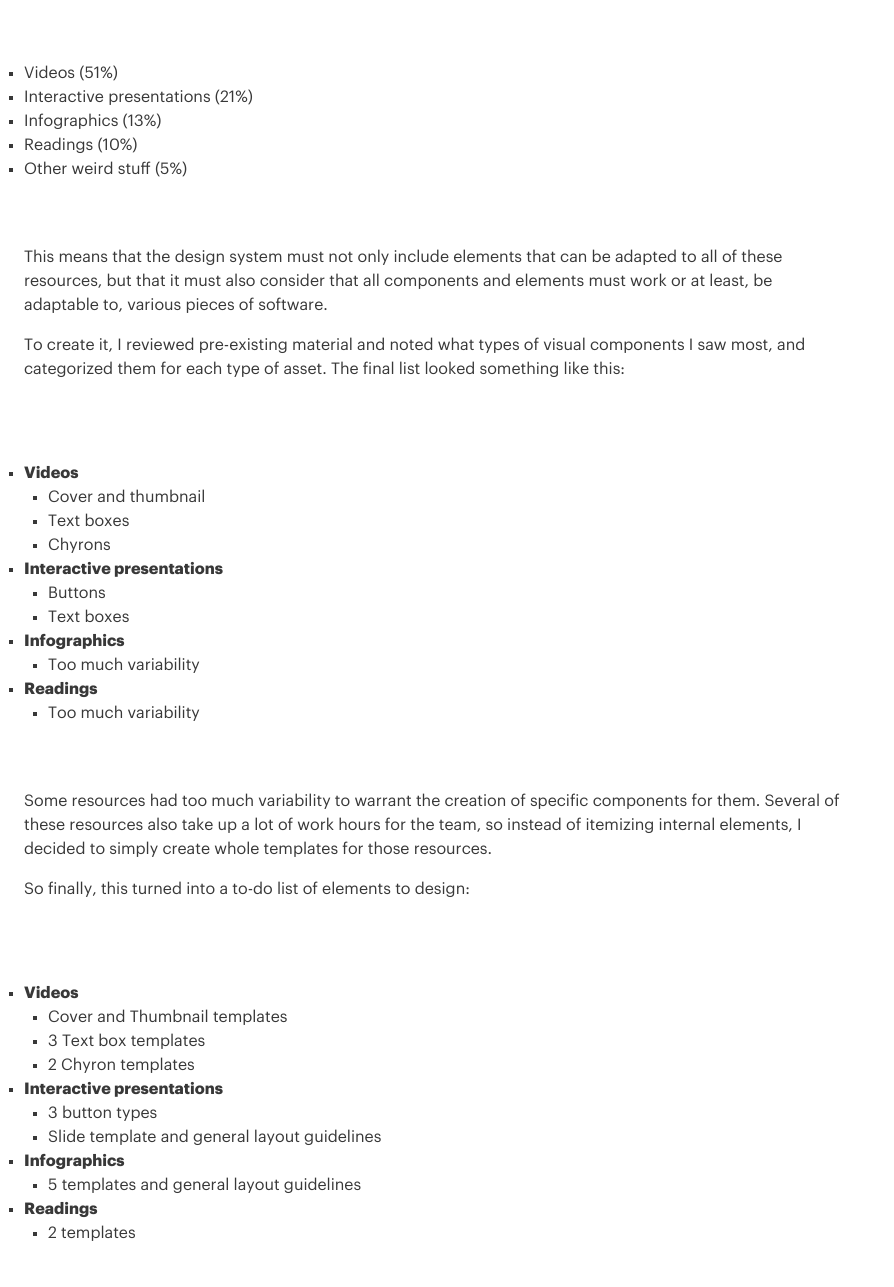
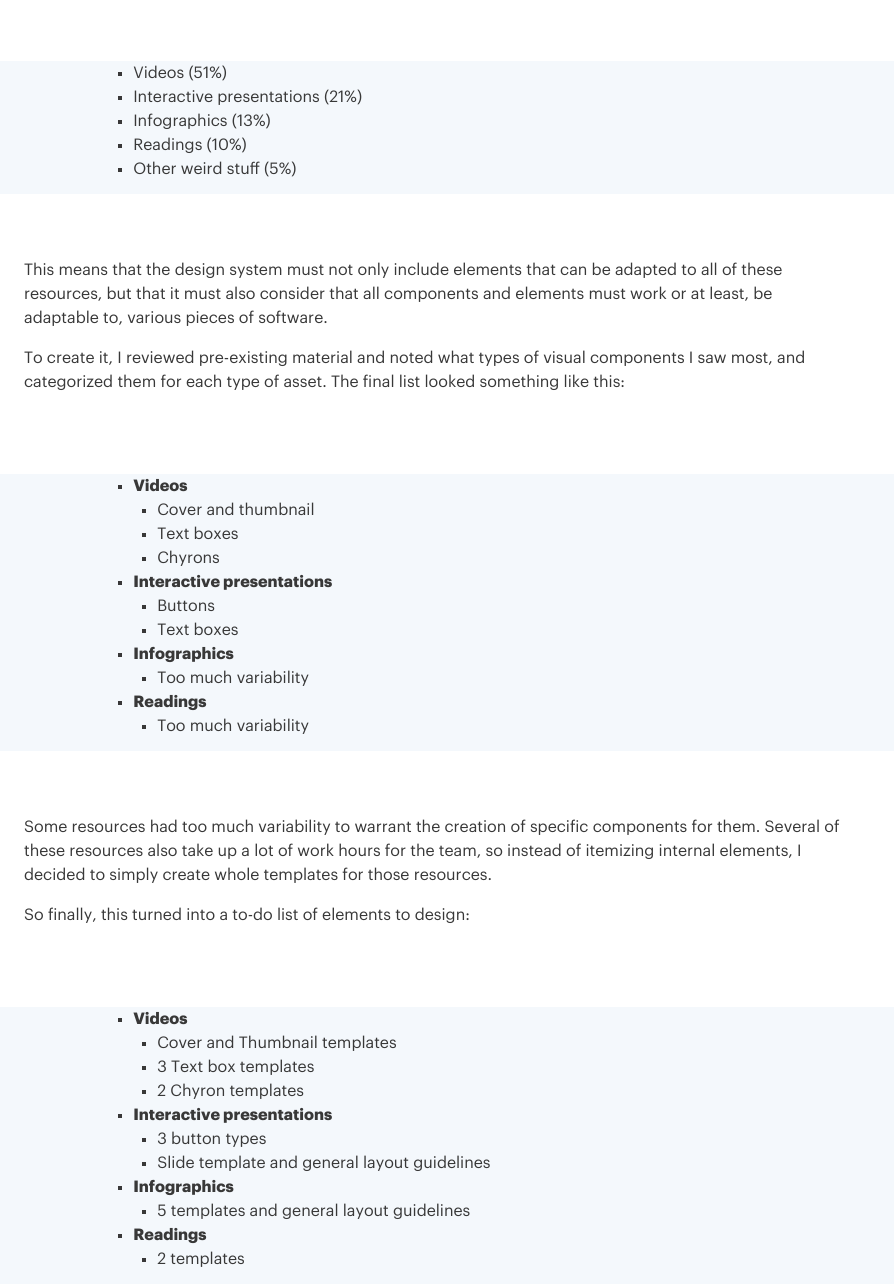
Before and after one commit to aglorio/aglorio.github.io, a plain HTML site: page eng/ops/sisd.html in a window 1280 px wide. Shown: the part 2624-3911 px from the top of the page, without its empty margins (0-894 px from the left). Drawn offline with nearby package versions, Linux system fonts and the light colour scheme.

Commit message:
Update sisd.html

```diff
--- a/eng/ops/sisd.html
+++ b/eng/ops/sisd.html
@@ -101,14 +101,18 @@
     </div>
   </div>
  </section>
-  <section class="long-container">
-    <div><ul class="pl-4">
+  <section class="long-container" style="background: var(--light-color); user-select: text;">
+    <div class="row justify-content-center">
+      <div class="col-md-10">
+      <ul class="pl-4">
         <li>Videos (51%)</li>
         <li>Interactive presentations (21%)</li>
         <li>Infographics (13%)</li>
         <li>Readings (10%)</li>
         <li>Other weird stuff (5%)</li>
-      </ul></div>
+      </ul>
+      </div>
+    </div>
   </section>
   <section class="container-fluid pl-4">
   <div class="row">
@@ -117,8 +121,9 @@
       <p>To create it, I reviewed pre-existing material and noted what types of visual components I saw most, and categorized them for each type of asset. The final list looked something like this:</p>
     </div>
   </section>
-    <section class="long-container">
-    <div>
+    <section class="long-container" style="background: var(--light-color); user-select: text;">
+     <div class="row justify-content-center">
+        <div class="col-md-10">
            <ul class="pl-4">
               <li><b>Videos</b></li>
             <ul class="pl-4">
@@ -141,6 +146,7 @@
               </ul>
           </ul>
         </div>
+    </div>
   </section>
   <section class="container-fluid pl-4">
   <div class="row">
@@ -150,7 +156,9 @@
     </div>
   </div>
   </section>
-  <section class="long-container">
+  <section class="long-container" style="background: var(--light-color); user-select: text;">
+    <div class="row justify-content-center">
+        <div class="col-md-10">
           <ul class="pl-4">
             <li><b>Videos</b></li>
               <ul class="pl-4">
@@ -172,6 +180,8 @@
             <li>2 templates</li>
           </ul>
       </ul>
+        </div>
+    </div>
   </section>
   <section class="container-fluid pl-4">
     <div class="row">
```
Lines whose indentation alone changed are shown as unchanged.
